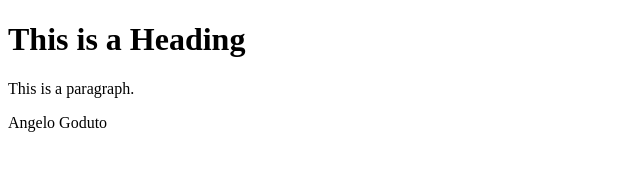
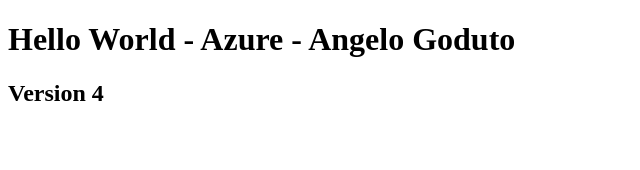
Before and after one commit to AGoduto1/hello-world-azure, a plain HTML site: page index.html in a window 1280 px wide. Shown: the whole page, without its empty margins (0-640 px from the left). Drawn offline with Linux system fonts and the light colour scheme.

Commit message:
update file.

```diff
--- a/index.html
+++ b/index.html
@@ -1,14 +1,16 @@
 <!DOCTYPE html>
-<html>
+<html lang="en">
+    <!--
+        Author: Angelo Goduto
+
+    -->
 <head>
-<title>Page Title</title>
+    <meta charset="UTF-8">
+    <title>Hello World - Azure</title>
 </head>
 <body>
-
-<h1>This is a Heading</h1>
-<p>This is a paragraph.</p>
-
-<p> Angelo Goduto </p>
+    <h1>Hello World - Azure - Angelo Goduto</h1>
+    <h2> Version 4</h2>
 
 </body>
 </html>
```
